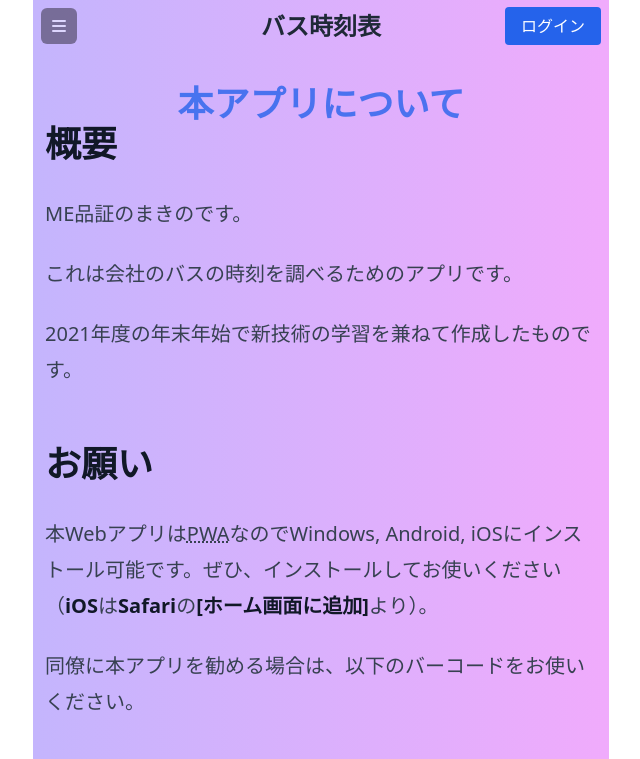
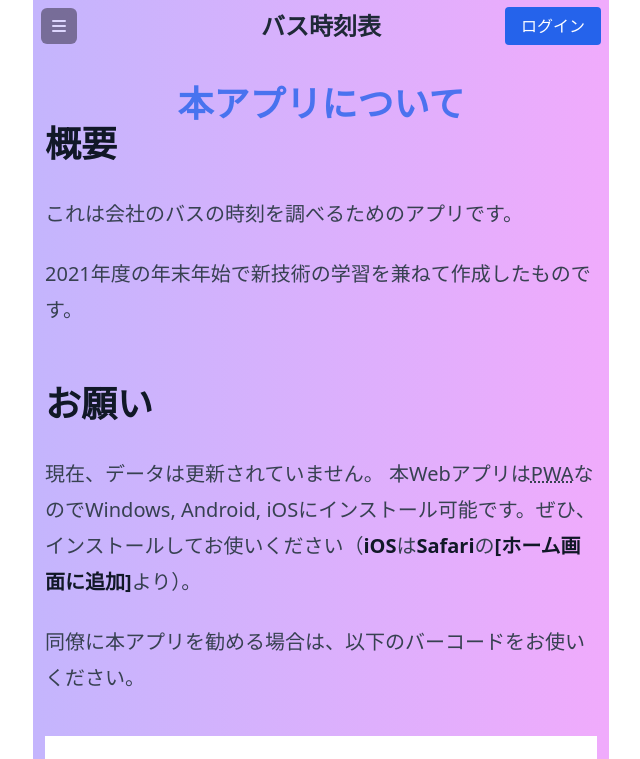
Before and after one commit to pitang1965/bus-timetable, a Next.js app: page /about in a window 1280 px wide. Shown: the top 759 px of the page, without its empty margins (319-959 px from the left). Built offline with nearby package versions, Linux system fonts and the light colour scheme; no server answers.

Commit message:
Changes due to service termination

```diff
--- a/src/components/AboutPageContents.tsx
+++ b/src/components/AboutPageContents.tsx
@@ -13,11 +13,11 @@ const AboutPageContents = () => {
         </h1>
         <article className='prose lg:prose-xl'>
           <h2>概要</h2>
-          <p>ME品証のまきのです。</p>
           <p>これは会社のバスの時刻を調べるためのアプリです。</p>
           <p>2021年度の年末年始で新技術の学習を兼ねて作成したものです。</p>
           <h2>お願い</h2>
           <p>
+            現在、データは更新されていません。
             本Webアプリは<abbr title='Progressive Web App'>PWA</abbr>
             なのでWindows, Android,
             iOSにインストール可能です。ぜひ、インストールしてお使いください（
--- a/src/pages/api/sendMail.ts
+++ b/src/pages/api/sendMail.ts
@@ -11,7 +11,7 @@ export default async function handler(
   const msg: MailDataRequired = {
     to: process.env.MAIL_TO,
     from: process.env.MAIL_FROM as EmailData,
-    subject: 'JEOL時刻表アプリからの問い合わせ',
+    subject: '時刻表アプリからの問い合わせ',
     text: `${req.body.name}さん（職場：${req.body.department}）からの問い合わせ: ${req.body.inquiry}`,
     html: `
     <strong>${req.body.name}さんからの問い合わせ</strong>
```
